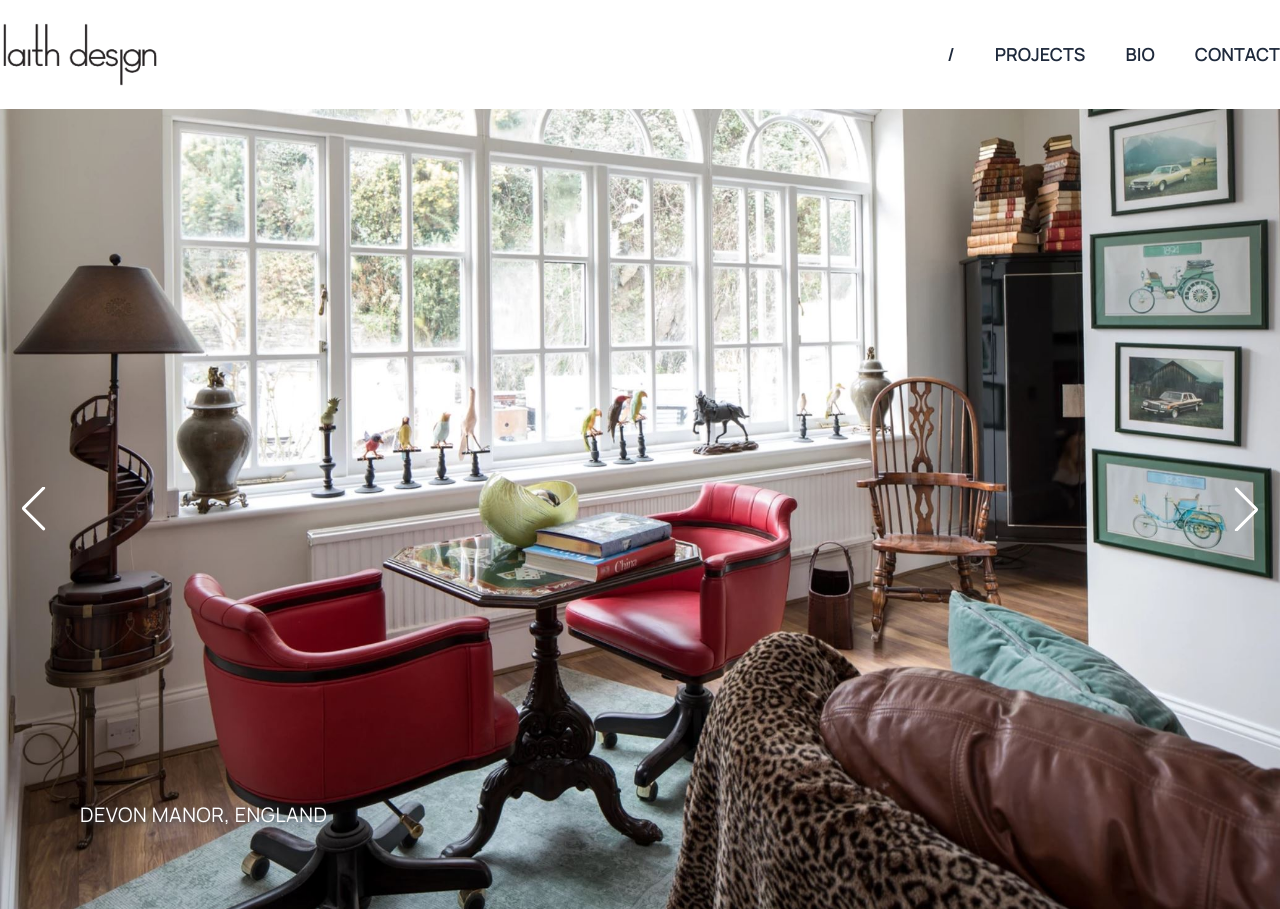
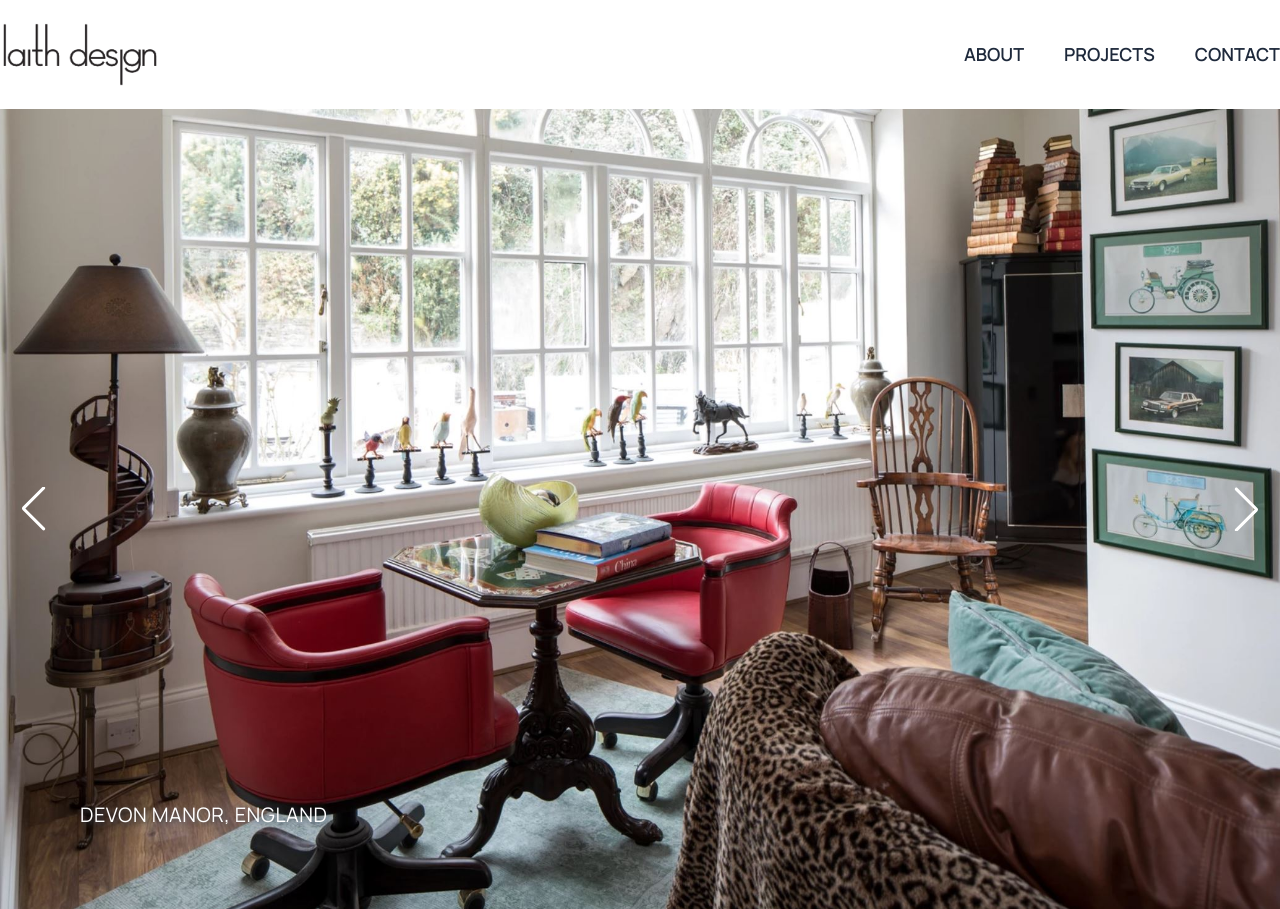
Before and after one commit to saadkhaan/lah, a Next.js app: page / in a window 1280 px wide. Built offline with nearby package versions, Linux system fonts and the light colour scheme.

Commit message:
Add files via upload

```diff
--- a/components/Navbar.js
+++ b/components/Navbar.js
@@ -15,7 +15,7 @@ export default function Navbar() {
       <nav className="w-full bg-transparent top-0 z-20 ">
         <div className="container mx-auto justify-between px-4 sm:px-0 md:flex md:items-center">
           <div className="flex items-center justify-between py-3 md:block md:py-5">
-            <div className="w-20 h-auto md:w-40 font-black md:text-slate-950 text-2xl">
+            <div className="w-32 h-auto md:w-40 font-black md:text-slate-950 text-2xl">
               <Link href="/">
                 <Image
                   src="/logo.png"
@@ -74,11 +74,11 @@ export default function Navbar() {
             <ul className="items-center justify-end space-y-4 md:flex md:space-x-10 md:space-y-0">
               <li className="bg-slate-950 text-white sm:text-slate-800 p-3 sm:bg-transparent sm:p-0">
                 <Link
-                  href="/"
+                  href="/bio"
                   className={currentPath.pathname == "/" ? "active" : ""}
                   onClick={() => setNavbar(false)}
                 >
-                  /
+                  About
                 </Link>
               </li>
 
@@ -102,7 +102,7 @@ export default function Navbar() {
                   projects
                 </Link>
               </li>
-              <li className="bg-slate-950 text-white sm:text-slate-800 p-3 sm:bg-transparent sm:p-0">
+              {/* <li className="bg-slate-950 text-white sm:text-slate-800 p-3 sm:bg-transparent sm:p-0">
                 <Link
                   href="/bio"
                   className={currentPath.pathname == "/bio" ? "active" : ""}
@@ -110,7 +110,7 @@ export default function Navbar() {
                 >
                   Bio
                 </Link>
-              </li>
+              </li> */}
               <li className="bg-slate-950 text-white sm:text-slate-800 p-3 sm:bg-transparent sm:p-0">
                 <Link
                   href="/contact"
```
